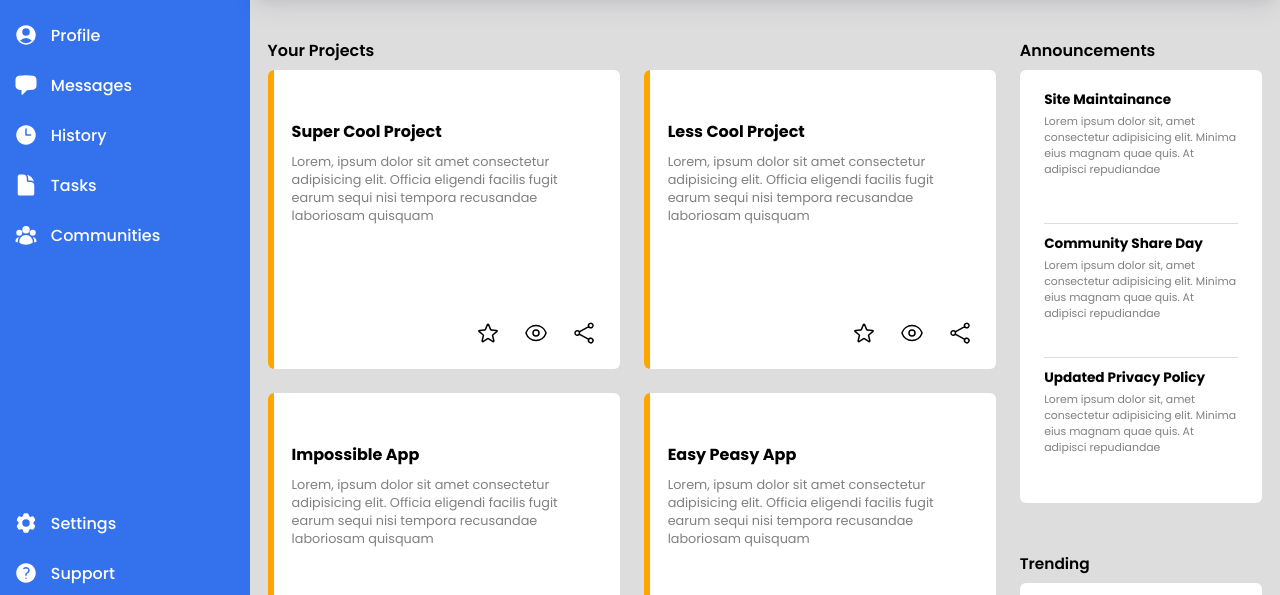
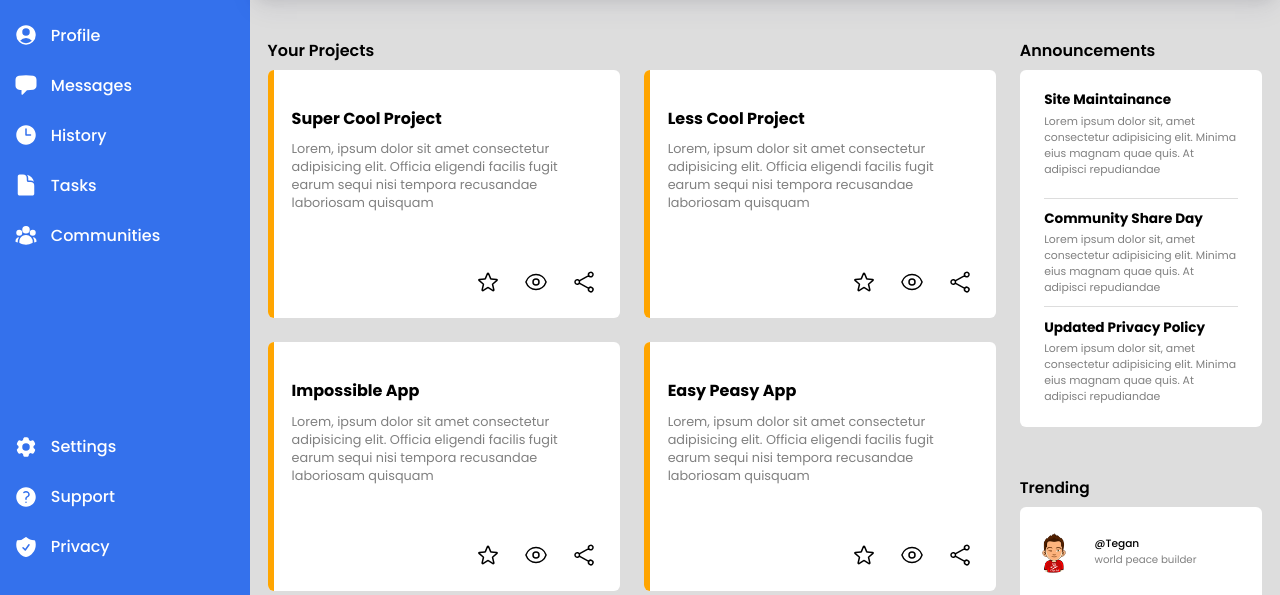
Before and after one commit to Chimaobi-01/Admin-dashboard, a plain HTML site: page index.html in a window 1280 px wide. Shown: the part 152-747 px from the top of the page. Drawn offline with Linux system fonts and the light colour scheme.

Commit message:
Remove forced overflow

```diff
--- a/styles/style.css
+++ b/styles/style.css
@@ -16,12 +16,18 @@ body {
   font-family: "Poppins", sans-serif;
   display: grid;
   grid-template-columns: 250px 1fr;
-  grid-auto-rows: 150vh;
 }
 
 *::-webkit-scrollbar {
-  width: 0;
+  width: 6px;
+  background-color: transparent;
 }
+*::-webkit-scrollbar-thumb {
+  border-radius: 10px;
+	-webkit-box-shadow: inset 0 0 6px rgba(0,0,0,.3);
+	background-color: orange;
+}
+
 
 img[src$=".svg"] {
   width: 24px;
@@ -193,7 +199,6 @@ img[src$=".svg"] {
   grid-template-columns: 3fr 1fr;
   gap: 1.5em;
   padding: 2em 1.1em;
-  overflow-x: scroll;
 }
 
 .main > div:last-child > div {
@@ -204,7 +209,7 @@ img[src$=".svg"] {
 .main > div:first-child {
   display: grid;
   grid-template-columns: repeat(2, minmax(0, 1fr));
-  grid-template-rows: repeat(3, minmax(0, 1fr));
+  grid-template-rows: repeat(3, minmax(200px, 1fr));
   gap: 1.5em;
   position: relative;
 }
```
